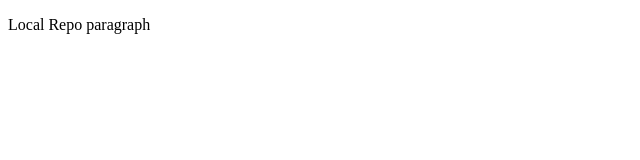
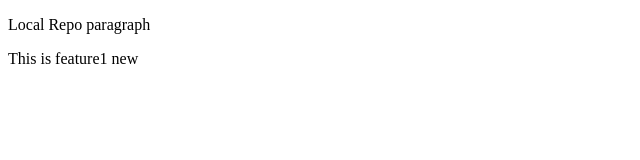
Before and after one commit to nitaisutradhar769/Localrepo, a plain HTML site: page index.html in a window 1280 px wide. Shown: the whole page, without its empty margins (0-640 px from the left). Drawn offline with Linux system fonts and the light colour scheme.

Commit message:
Add feature1 in html

```diff
--- a/index.html
+++ b/index.html
@@ -7,5 +7,6 @@
 </head>
 <body>
     <p>Local Repo paragraph</p>
+    <p>This is feature1 new</p>
 </body>
 </html>
```
